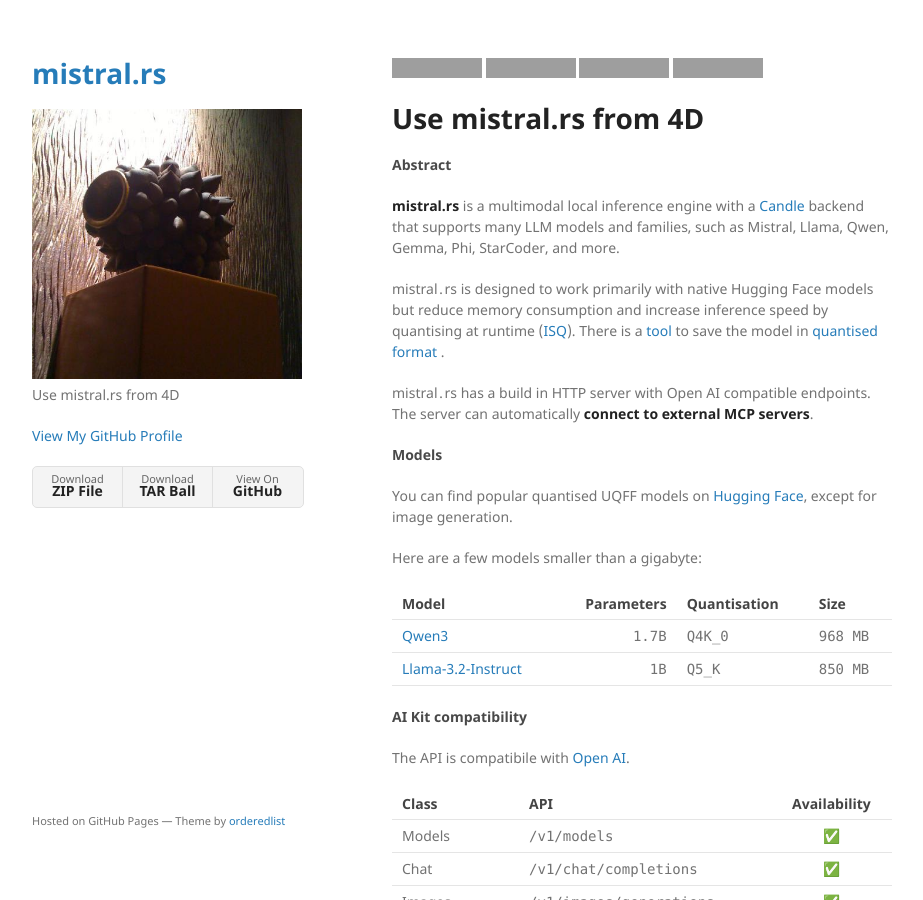
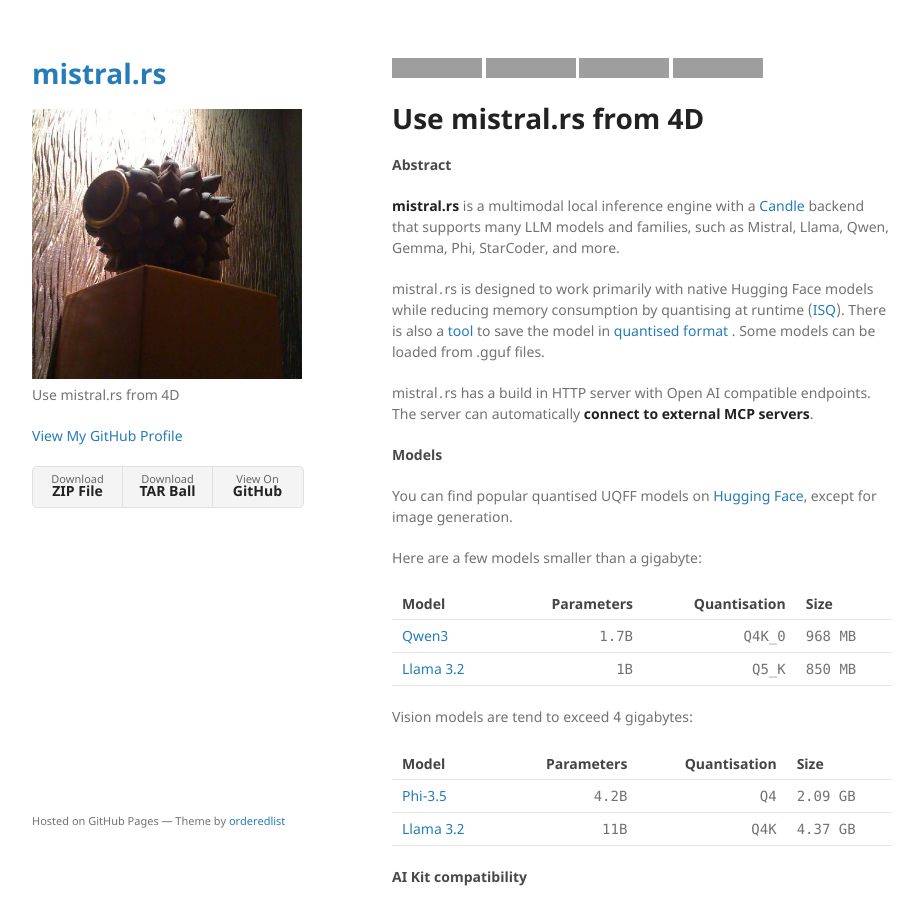
Before and after one commit to miyako/mistral-rs, a Jekyll site: the page built from index.md, in a window 1280 px wide and 900 px high, cut to the strip 0-900 px from the top of the window. Shown: the whole strip, without its empty margins (178-1101 px from the left). Built offline with Jekyll 4.4.1, drawn with Linux system fonts in a browser that asks for light colours; grey boxes are pictures that could not be loaded.

Commit message:
Update index.md

```diff
--- a/index.md
+++ b/index.md
@@ -13,7 +13,7 @@ layout: default
 
 [**mistral.rs**](https://github.com/EricLBuehler/mistral.rs) is a multimodal local inference engine with a [Candle](https://github.com/huggingface/candle) backend that supports many LLM models and families, such as Mistral, Llama, Qwen, Gemma, Phi, StarCoder, and more.
 
-mistral․rs is designed to work primarily with native Hugging Face models but reduce memory consumption and increase inference speed by quantising  at runtime ([ISQ](https://github.com/EricLBuehler/mistral.rs/blob/master/docs/ISQ.md)). There is a [tool](https://github.com/EricLBuehler/uqff_maker) to save the model in [quantised format ](https://github.com/EricLBuehler/mistral.rs/blob/master/docs/UQFF.md).
+mistral․rs is designed to work primarily with native Hugging Face models while reducing memory consumption by quantising  at runtime ([ISQ](https://github.com/EricLBuehler/mistral.rs/blob/master/docs/ISQ.md)). There is also a [tool](https://github.com/EricLBuehler/uqff_maker) to save the model in [quantised format ](https://github.com/EricLBuehler/mistral.rs/blob/master/docs/UQFF.md). Some models can be loaded from .gguf files.
 
 mistral․rs has a build in HTTP server with Open AI compatible endpoints. The server can automatically [**connect to external MCP servers**](https://github.com/EricLBuehler/mistral.rs/blob/master/examples/MCP_QUICK_START.md).
 
@@ -24,9 +24,16 @@ You can find popular quantised UQFF models on [Hugging Face](https://huggingface
 Here are a few models smaller than a gigabyte:
 
 |Model|Parameters|Quantisation|Size|
-|-|-:|-|
+|-|-:|-:|
 |[Qwen3](https://huggingface.co/EricB/Qwen3-1.7B-UQFF/resolve/main/qwen31.7b-q4k-0.uqff)|`1.7B`|`Q4K_0`|`968 MB`|
-|[Llama-3.2-Instruct](https://huggingface.co/EricB/Llama-3.2-1B-Instruct-UQFF/resolve/main/llama3.2-1b-instruct-q5k.uqff)|`1B`|`Q5_K`|`850 MB`|
+|[Llama 3.2](https://huggingface.co/EricB/Llama-3.2-1B-Instruct-UQFF/resolve/main/llama3.2-1b-instruct-q5k.uqff)|`1B`|`Q5_K`|`850 MB`|
+
+Vision models are tend to exceed `4` gigabytes:
+
+|Model|Parameters|Quantisation|Size|
+|-|-:|-:|
+|[Phi-3.5](https://huggingface.co/EricB/Phi-3.5-vision-instruct-UQFF/resolve/main/phi3.5-vision-instruct-q4k.uqff)|`4.2B`|`Q4`|`2.09 GB`|
+|[Llama 3.2](https://huggingface.co/EricB/Llama-3.2-11B-Vision-Instruct-UQFF/resolve/main/llama3.2-vision-instruct-q4k.uqff)|`11B`|`Q4K`|`4.37 GB`|
 
 #### AI Kit compatibility
 
```
